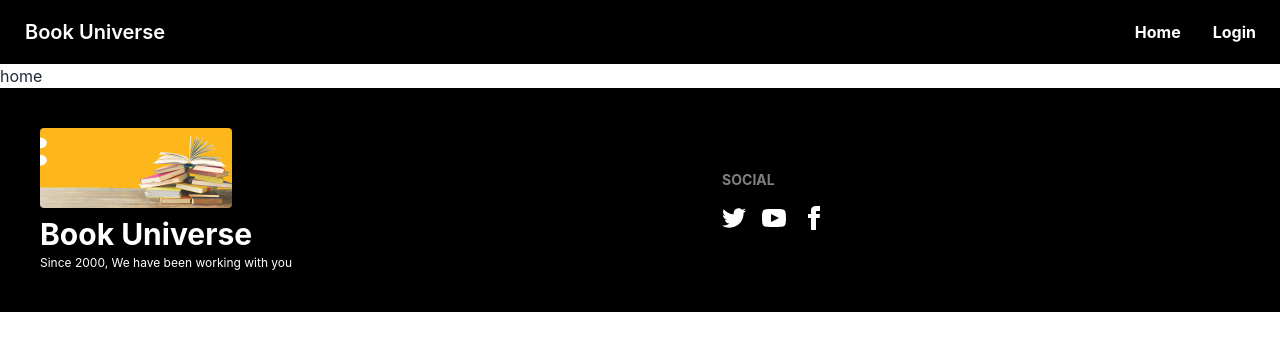
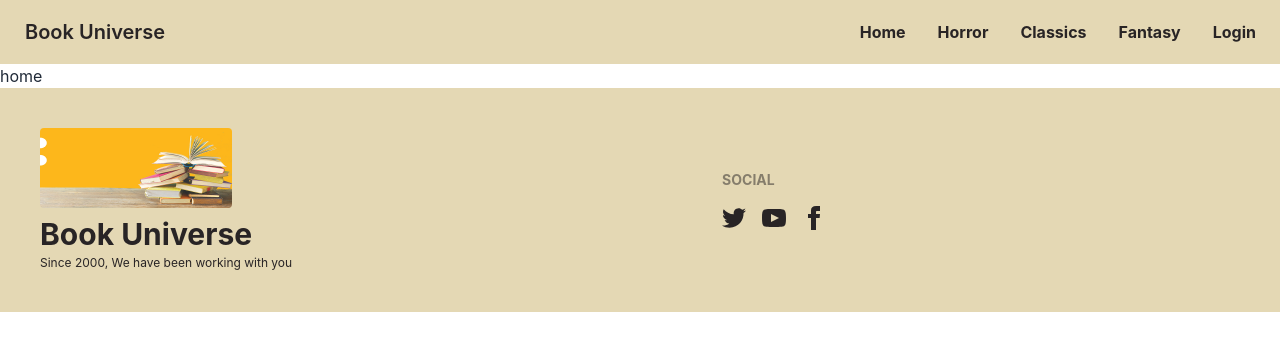
Before and after one commit to easakibahmad/bookUniverse, a React (Create React App) app: page / in a window 1280 px wide. Shown: the top 350 px of the page. Built offline with nearby package versions, Linux system fonts and the light colour scheme.

Commit message:
404 page created

```diff
--- a/src/components/shared/footer/Footer.js
+++ b/src/components/shared/footer/Footer.js
@@ -4,7 +4,7 @@ import footerImg from "../../../assets/footerImg.jpg";
 
 const Footer = () => {
   return (
-    <footer className="footer p-10 bg-black text-neutral-content text-white">
+    <footer data-theme="retro" className="footer p-10  ">
       <div>
         <img src={footerImg} className="w-48 h-20 rounded" alt="" />
         <p>
--- a/src/components/shared/nav/Navbar.js
+++ b/src/components/shared/nav/Navbar.js
@@ -7,13 +7,24 @@ const Navbar = () => {
       <li>
         <Link to="/">Home</Link>
       </li>
+
       <li>
-        <Link>Login</Link>
+        <Link to="/category/horror">Horror</Link>
+      </li>
+      <li>
+        <Link to="/category/classics">Classics</Link>
+      </li>
+
+      <li>
+        <Link to="/category/fantasy">Fantasy</Link>
+      </li>
+      <li>
+        <Link to="/login">Login</Link>
       </li>
     </>
   );
   return (
-    <div className="navbar bg-black text-white flex justify-between">
+    <div data-theme="retro" className="navbar flex justify-between">
       <div className="navbar-start ">
         <div className="dropdown">
           <label tabIndex={0} className="btn btn-ghost lg:hidden">
--- /dev/null
+++ b/src/pages/classics/Classics.js
@@ -0,0 +1,7 @@
+import React from "react";
+
+const Classics = () => {
+  return <div>Classics</div>;
+};
+
+export default Classics;
--- /dev/null
+++ b/src/pages/fantasy/Fantasy.js
@@ -0,0 +1,7 @@
+import React from "react";
+
+const Fantasy = () => {
+  return <div>fantasy</div>;
+};
+
+export default Fantasy;
--- /dev/null
+++ b/src/pages/horror/Horror.js
@@ -0,0 +1,7 @@
+import React from "react";
+
+const Horror = () => {
+  return <div>horror</div>;
+};
+
+export default Horror;
--- /dev/null
+++ b/src/pages/login/Login.js
@@ -0,0 +1,7 @@
+import React from "react";
+
+const Login = () => {
+  return <div>login</div>;
+};
+
+export default Login;
--- a/src/pages/notFound/NotFoundRoute.js
+++ b/src/pages/notFound/NotFoundRoute.js
@@ -1,13 +1,12 @@
 import React from "react";
 import "./NotFoundRoute.css";
 import { Link } from "react-router-dom";
+import notfoundImg from "../../assets/notfound.png";
 
 const NotFoundRoute = () => {
   return (
     <div className="text-center w-72 bg-black text-white h-full mx-auto page-not-found py-4 rounded-xl">
-      <h1 className="text-xl font-bold text-red-500">OOPS!</h1>
-      <h5 className="text-warning">404 - PAGE NOT FOUND</h5>
-      <p>The page you are looking for is not found</p>
+      <img className="w-1/2 mx-auto rounded mb-2" src={notfoundImg} alt="" />
       <button className="btn btn-wide">
         <Link className="text-white" to="/">
           Go to Home Page
```
Also changed, not shown: src/routes/Routes.js (+20 -0 lines), src/assets/notfound.png (added).
